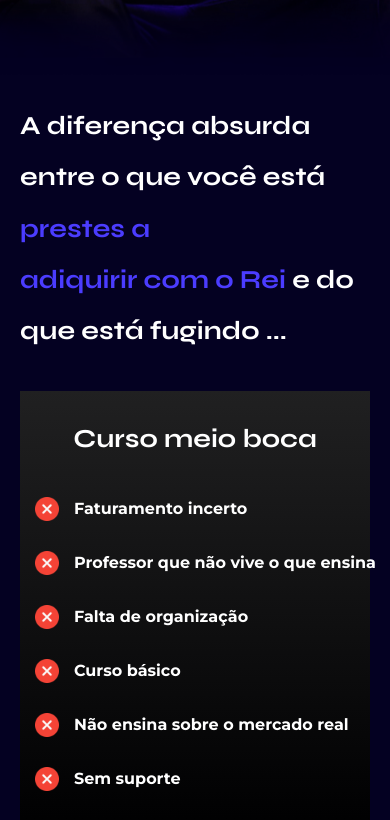
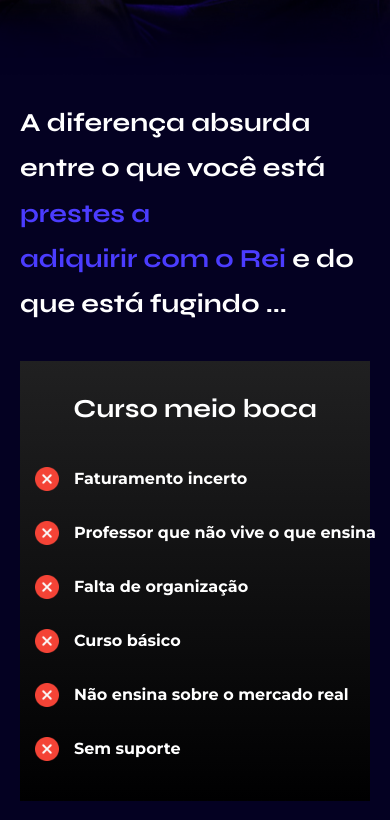
Before and after one commit to CaikeM10/Landing-Page-Mentoria, a Next.js app: page / in a window 390 px wide. Shown: the part 1424-2244 px from the top of the page. Built offline with nearby package versions, Linux system fonts and the light colour scheme.

Commit message:
responsive fixes

```diff
--- a/src/components/Guarantee/style.module.scss
+++ b/src/components/Guarantee/style.module.scss
@@ -94,6 +94,7 @@
     line-height: 51.2px;
     @media screen and (max-width: 768px) {
       font-size: 30px;
+      line-height: 45.2px;
     }
     span {
       color: #4b3cff;
--- a/src/components/SectionTwo/style.module.scss
+++ b/src/components/SectionTwo/style.module.scss
@@ -33,6 +33,7 @@
     @media screen and (max-width: 768px) {
       font-size: 26px;
       text-align: left;
+      line-height: 45.2px;
     }
   }
   span {
--- a/src/components/Swiper/style.module.scss
+++ b/src/components/Swiper/style.module.scss
@@ -27,6 +27,7 @@
     line-height: 51.2px;
     @media screen and (max-width: 768px) {
       text-align: left;
+      line-height: 45.2px;
     }
     span {
       color: #4b3cff;
```
